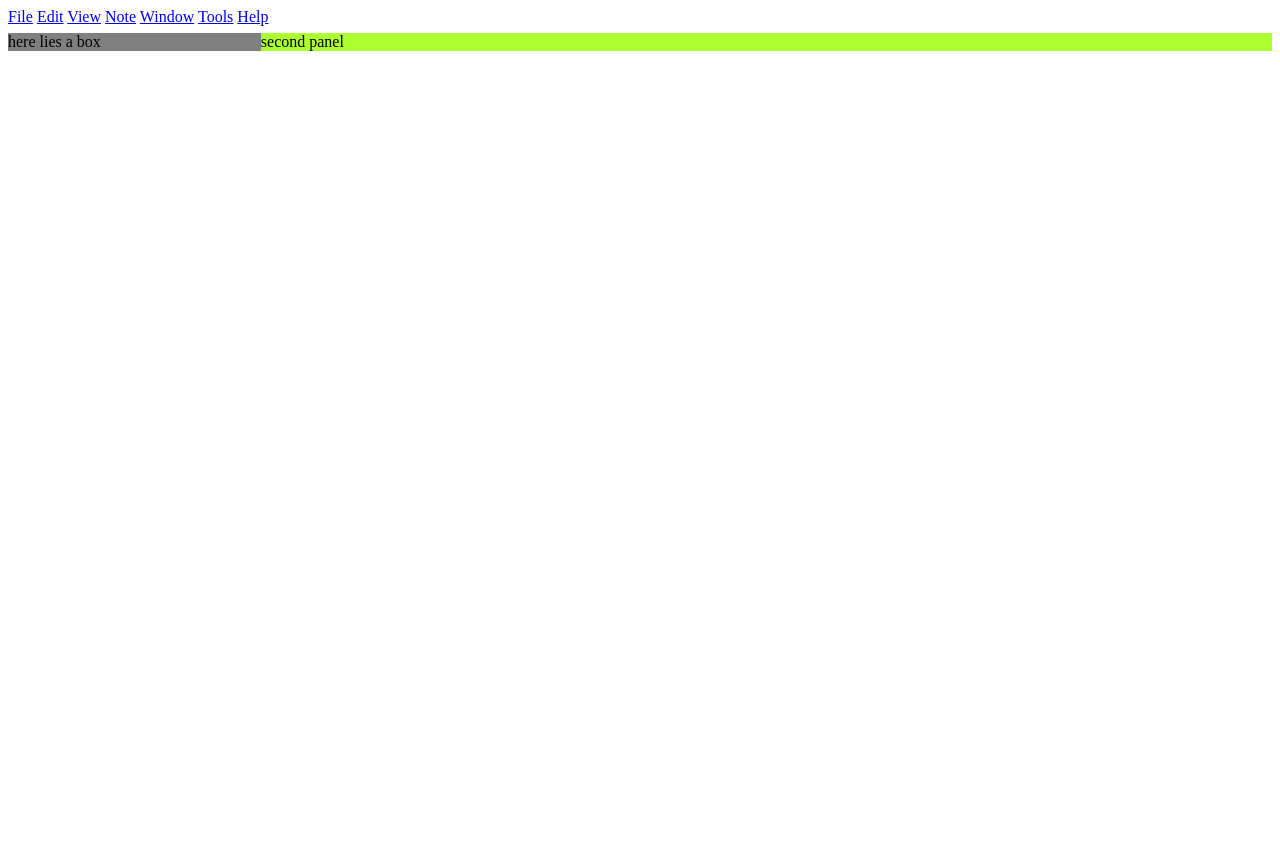
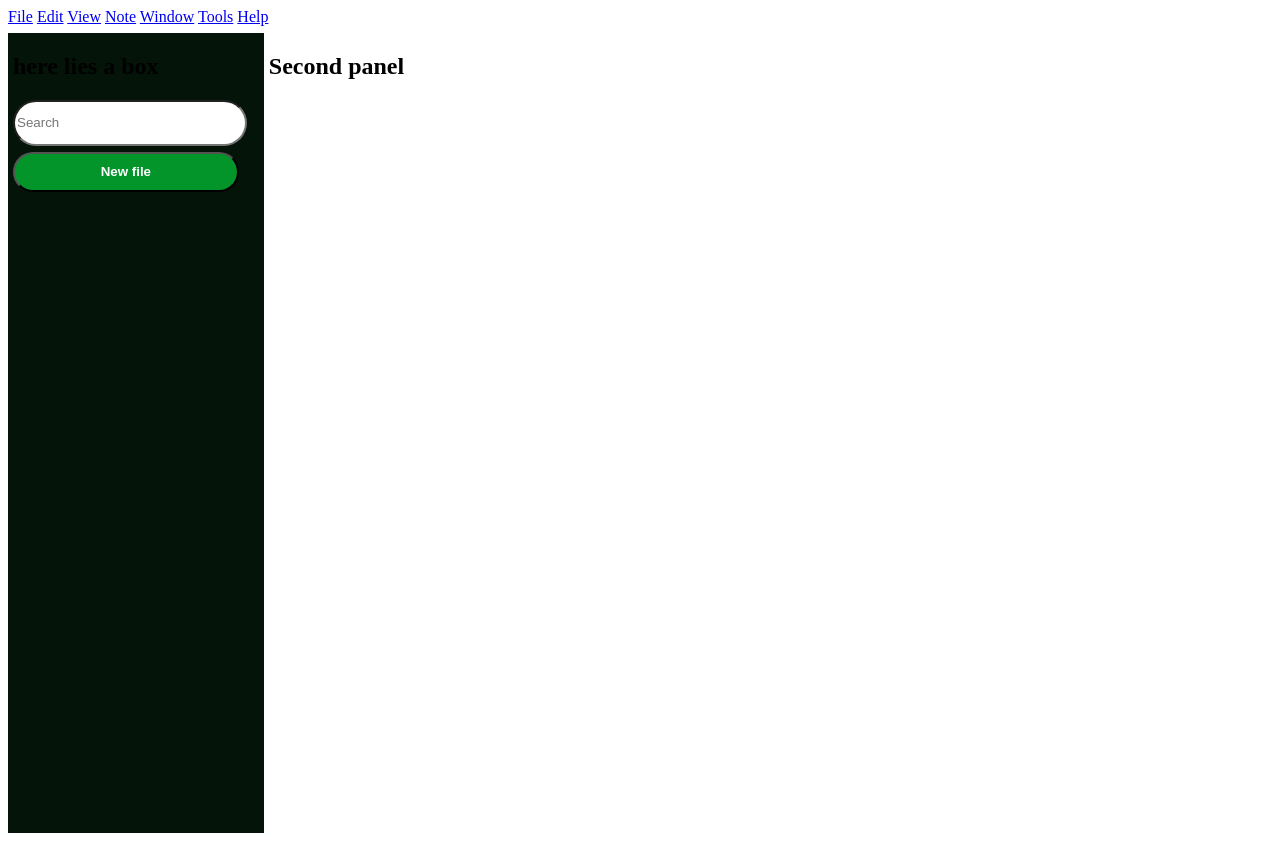
Before and after one commit to lalhming-muana/EvernoteClone, a plain HTML site: page index.html in a window 1280 px wide. Before the commit the page ends 800 px from the top, so only its background shows below. Drawn offline with Linux system fonts and the light colour scheme.

Commit message:
Panel1 and panel2 changed

```diff
--- a/index.css
+++ b/index.css
@@ -1,19 +1,50 @@
+
 .top-menu {
     height: 15px;
+}
+
+.a{
+    padding-left: 1px;
+    font-weight: bold;
+    height: 3px;
 }
 
 .main-container {
     display: flex;
     margin-top: 5px;
     padding-top: 5px;
+    height: 100vh;
   }
 
 #first-pane{
-    background-color: grey;
+    background-color: #051409;
     width: 20%;
+    padding-left: 5px;
+    height: auto !important;
 }
 
 #second-pane{
-    background-color: greenyellow;
+    background-color: white;
     width: 80%;
+    padding-left: 5px;
+    height: auto !important;
 }
+
+#search{
+    width: 90%;
+    margin-bottom: 6px;
+    border-radius: 25px;
+    height: 5%;
+
+}
+
+#new-btn{
+    width: 90%;
+    height: 5%;
+    text-align: center;
+    background-color: #03942a;
+    color: white;
+    font-weight: bold;
+    border-radius: 25px;
+
+}
--- a/index.html
+++ b/index.html
@@ -25,8 +25,17 @@
     </nav>
 
     <div class="main-container">
-        <div id="first-pane">here lies a box</div>
-        <div id="second-pane">second panel</div>
+        <div id="first-pane">
+            <h2>here lies a box</h2>
+            <input type="text" placeholder="Search" id="search">
+            <button id="new-btn"> New file</button>
+
+        </div>
+
+        <div id="second-pane">
+            <h2>Second panel</h2>
+
+        </div>
 
     </div>
 
```
